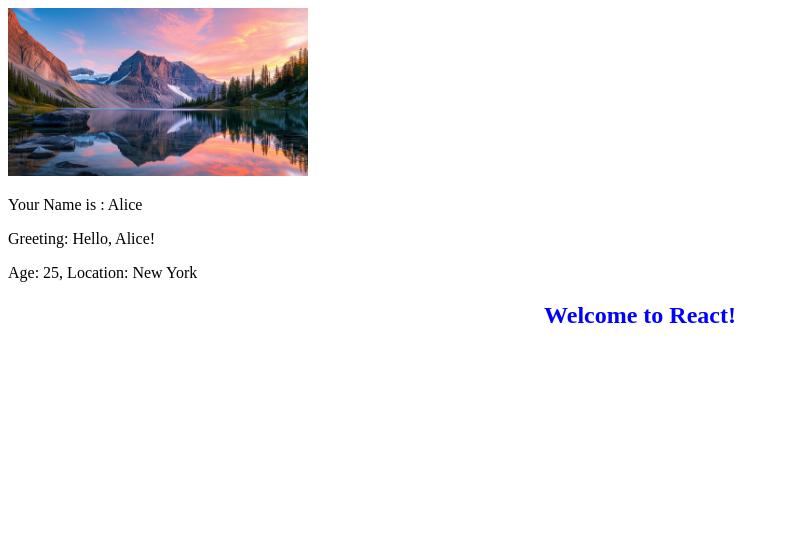
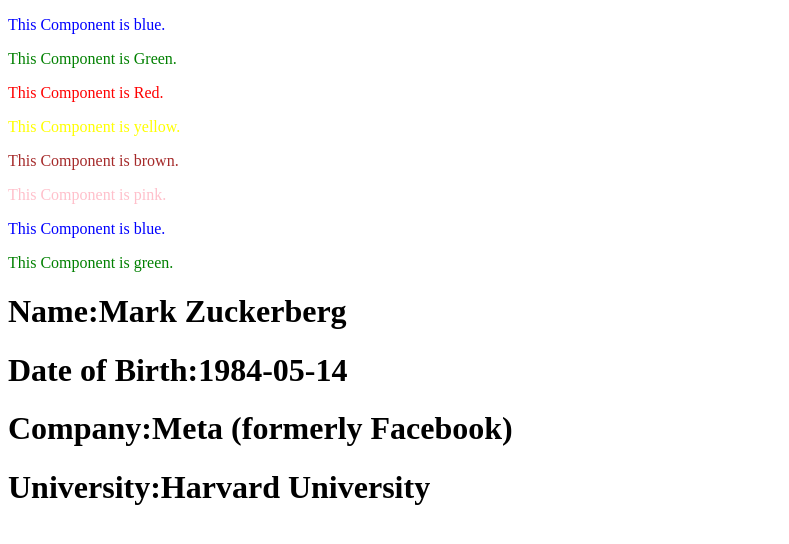
Before and after one commit to RavinduLayanga/developer-playground, a React (Vite) app in the folder React/First/react_project/: page / in a window 1280 px wide. Shown: the top 544 px of the page, without its empty margins (0-789 px from the left). Built offline with nearby package versions, Linux system fonts and the light colour scheme.

Commit message:
feat: add new components (Apple, Amazon, Google) and integrate them into main App feat: implement reusable ColourfulComponent with prop validation chore: update package.json and package-lock.json to include prop-types dependency

```diff
--- a/React/First/react_project/package.json
+++ b/React/First/react_project/package.json
@@ -10,6 +10,7 @@
     "preview": "vite preview"
   },
   "dependencies": {
+    "prop-types": "^15.8.1",
     "react": "^19.2.7",
     "react-dom": "^19.2.7"
   },
--- a/React/First/react_project/src/App.jsx
+++ b/React/First/react_project/src/App.jsx
@@ -1,35 +1,75 @@
+import PropTypes from "prop-types";
+const BlueComponent = () => (
+  <div style={{ color: "blue" }}>
+    <p>This Component is blue.</p>
+  </div>
+);
+
+const GreenComponent = () => (
+  <div style={{ color: "green" }}>
+    <p>This Component is Green.</p>
+  </div>
+);
+
+const RedComponent = () => (
+  <div style={{ color: "red" }}>
+    <p>This Component is Red.</p>
+  </div>
+);
+
+// Reusable components using props
+// const ColourfulComponent =(props)=>(
+//   <div style{{color:props.color}}>
+//   <p>This Component is{props.color}.</p>
+// </div>
+// );
+const ColourfulComponent = ({ color }) => (
+  <div style={{ color: color }}>
+    <p>This Component is {color}.</p>
+  </div>
+);
+
+// Prop Types for Validation
+ColourfulComponent.propTypes = {
+  color: PropTypes.string.isRequired,
+};
+
 const App = () => {
-  const userName = "Alice";
-  const greetUser = (name) => `Hello, ${name}!`;
-  const userInfo = { age: 25, location: " New York" };
-  //Inline style object
-  const titleStyle = {
-    color: "blue",
-    fontSize: "24px",
-    textAlign: "center",
-    margin: "20px 0",
-  };
+  const color1 = "blue";
+  const color2 = "green";
+  // Reusable UserProfile Component
+  const UserProfile = (props) => (
+    <div>
+      <h1>Name:{props.name}</h1>
+      <h1>Date of Birth:{props.dateOfBirth}</h1>
+      <h1>Company:{props.company}</h1>
+      <h1>University:{props.univercity}</h1>
+    </div>
+  );
+
   return (
-    <>
-      {/* Pasing strings with quotes */}
-      <img src="images/nature.jpg" width="300" alt="Nature" />
+    <div>
+      <BlueComponent />
+      <GreenComponent />
+      <RedComponent />
+      <ColourfulComponent color="yellow" />
+      <ColourfulComponent color="brown" />
+      <ColourfulComponent color="pink" />
+      <ColourfulComponent color={color1}>
+        <p>Blue is considered a calming color for the eyes.</p>
+      </ColourfulComponent>
+      <ColourfulComponent color={color2}>
+        <p>Green symbolizes nature, renewal, and energy.</p>
+      </ColourfulComponent>
 
-      {/* Referancing a Javascript Variable */}
-      <p>Your Name is : {userName}</p>
-
-      {/* Calling a JavaScript Variable */}
-      <p>Greeting: {greetUser(userName)}</p>
-
-      {/* Using JavaScript object */}
-      <p>
-        Age: {userInfo.age}, Location: {userInfo.location}
-      </p>
-      <h1 style={titleStyle}> Welcome to React!</h1>
-      {/*
-      <input type="text" placeholder="Type your name" autoComplete="off" /> */}
-    </>
+      <UserProfile
+        name="Mark Zuckerberg"
+        dateOfBirth="1984-05-14"
+        company="Meta (formerly Facebook)"
+        univercity="Harvard University"
+      />
+    </div>
   );
 };
 
-//Export thr App component
 export default App;
```
Also changed, not shown: React/First/react_project/src/components/AmazonComponent.jsx (added, +12 -0 lines), React/First/react_project/src/components/AmazonComponent.module.css (added, +16 -0 lines), React/First/react_project/src/components/AppleComponent.css (added, +10 -0 lines), React/First/react_project/src/components/AppleComponent.jsx (added, +12 -0 lines), React/First/react_project/src/components/GoogleComponent.jsx (added, +21 -0 lines), React/First/react_project/src/lessons/Vid6_App.jsx (added, +35 -0 lines), React/First/react_project/src/lessons/Vid9_App.jsx (added, +15 -0 lines), 1 other file (tests, documents, lock files or other folders).
